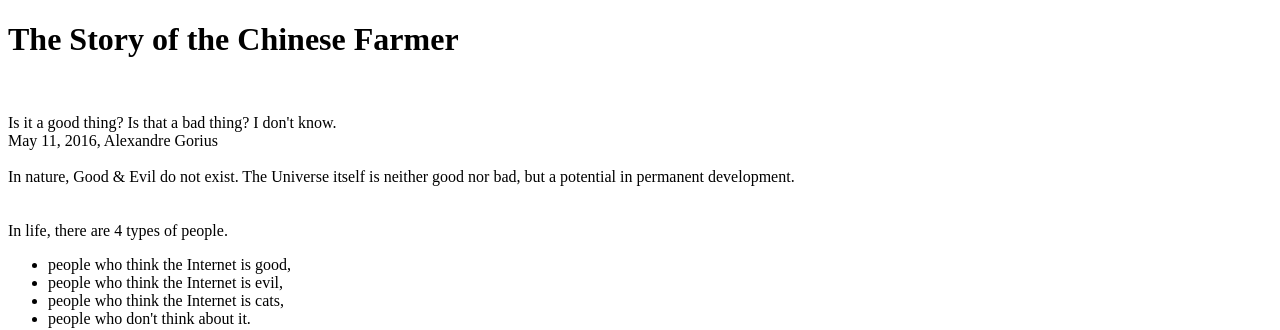
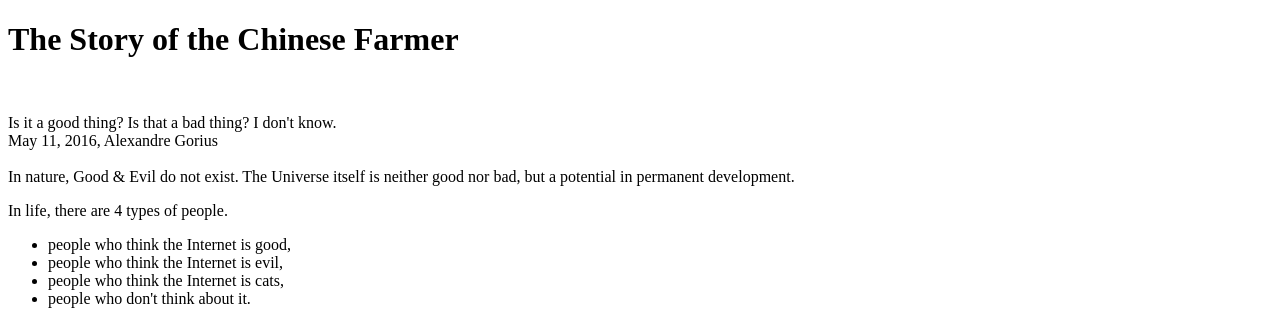
Before and after one commit to Kaisse-nicolas/progressive-enhancement, a plain HTML site: page farmer.html in a window 1280 px wide. Shown: the top 330 px of the page. Drawn offline with Linux system fonts and the light colour scheme.

Commit message:
Indentation

```diff
--- a/farmer.html
+++ b/farmer.html
@@ -4,7 +4,7 @@
 		<meta charset="utf-8">
 		<title>the Chinese Farmer</title>
 	</head>
-	<body>
+	<header>
 		<h1>The Story of the Chinese Farmer</h1>
 		<br>
 		<p>
@@ -14,10 +14,10 @@
 			<br>
 			<br>
 			In nature, Good & Evil do not exist. The Universe itself is neither good nor bad, but a potential in permanent development.
-			<br>
-			<br>
-			<br>
-			In life, there are 4 types of people.
+  </header>
+  <body>
+		<p>
+    In life, there are 4 types of people.
 		</p>
 		<ul>
 			<li>people who think the Internet is good,</li>
```
